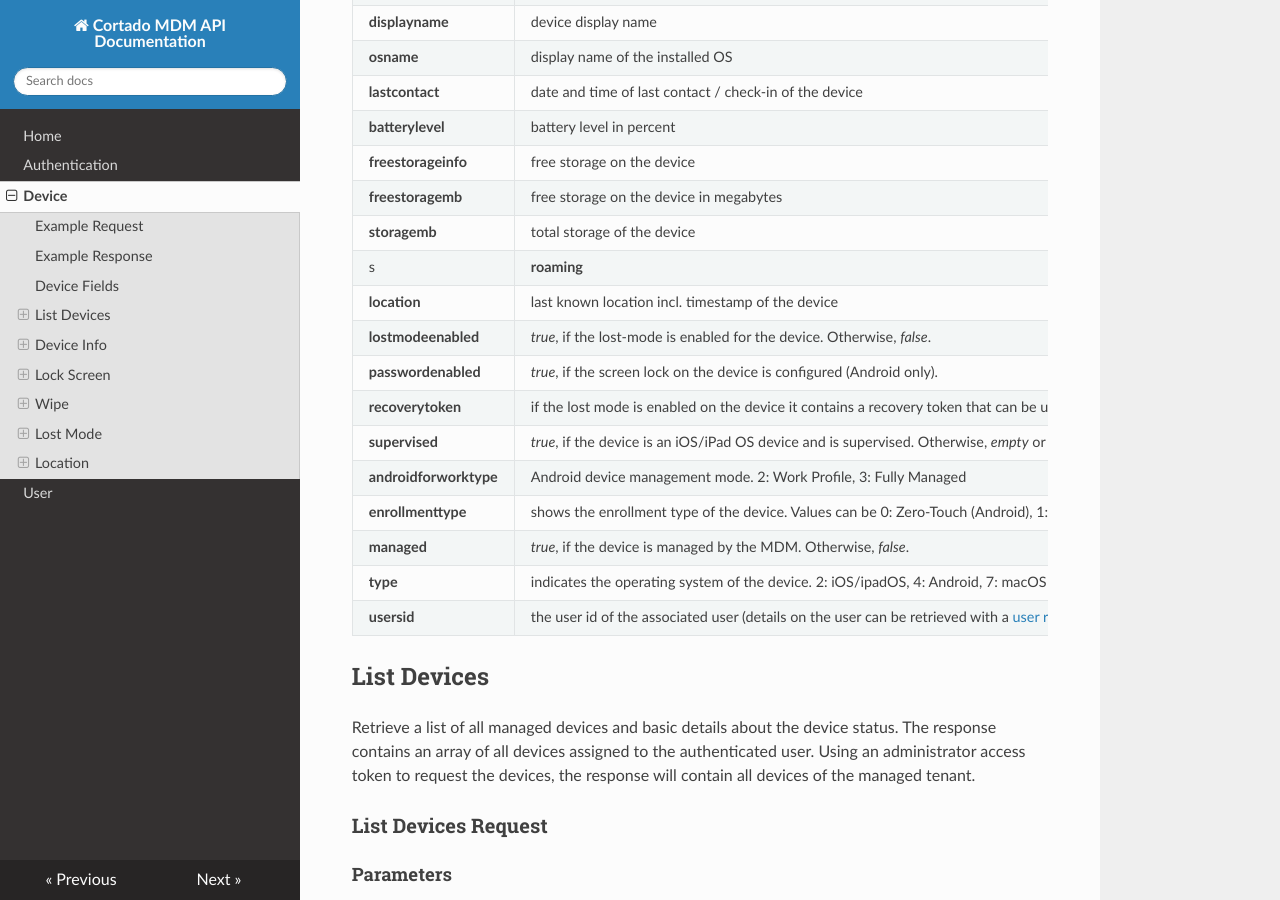
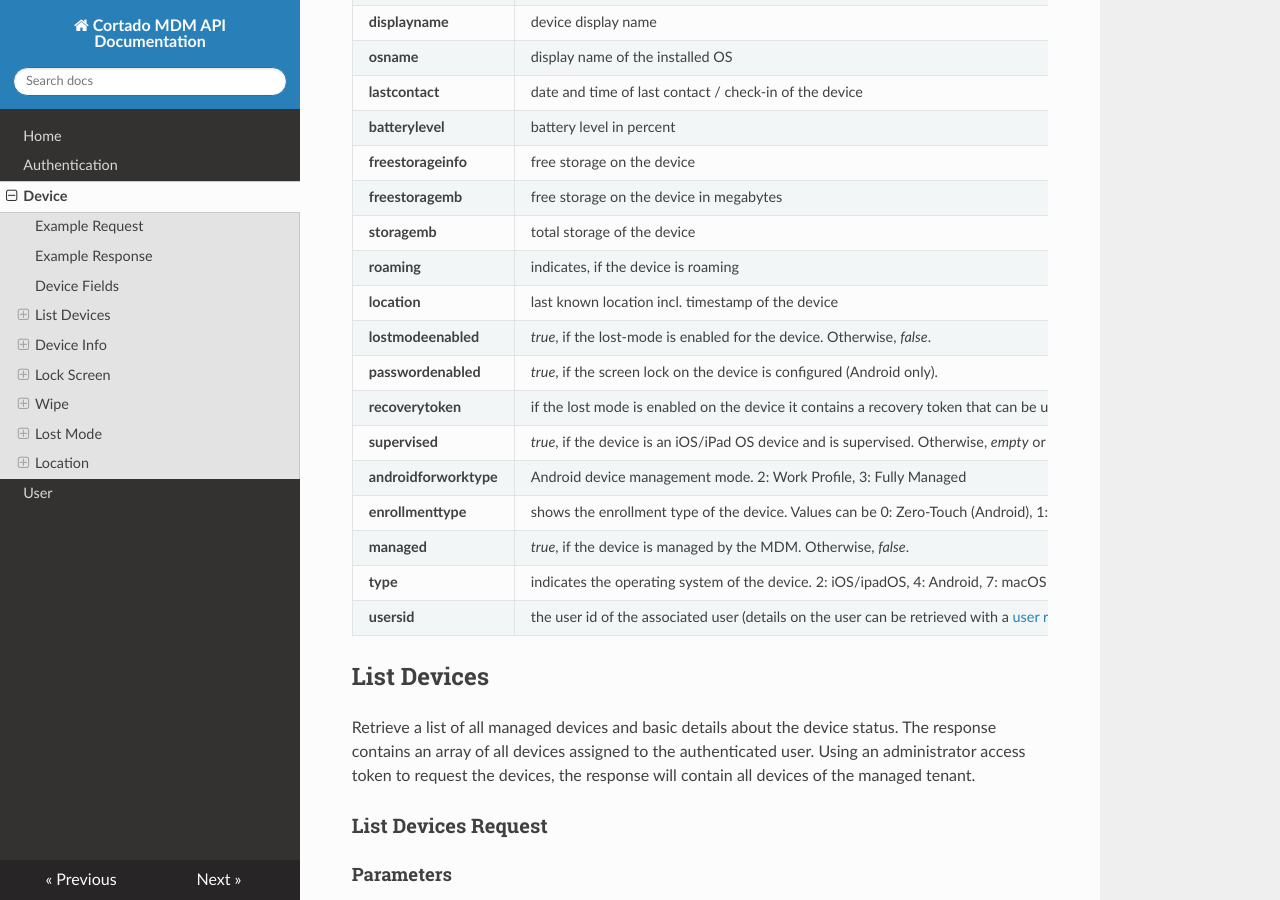
Before and after one commit to cortado-mobile-solutions/apidoc-mdm, an MkDocs documentation site: the page built from docs/device.md, in a window 1280 px wide and 900 px high, scrolled down 1094 px. Built offline with MkDocs 1.6.1, drawn with Linux system fonts in a browser that asks for light colours; nearby versions of some CDN libraries.

Commit message:
fixed table

```diff
--- a/docs/device.md
+++ b/docs/device.md
@@ -45,7 +45,7 @@ The following fields can be returned by the API containing information about the
 | **freestorageinfo** | free storage on the device |
 | **freestoragemb** | free storage on the device in megabytes |
 | **storagemb** | total storage of the device |
-s| **roaming** | indicates, if the device is roaming |
+| **roaming** | indicates, if the device is roaming |
 | **location** | last known location incl. timestamp of the device |
 | **lostmodeenabled** | *true*, if the lost-mode is enabled for the device. Otherwise, *false*. |
 | **passwordenabled** | *true*, if the screen lock on the device is configured (Android only). |
```
